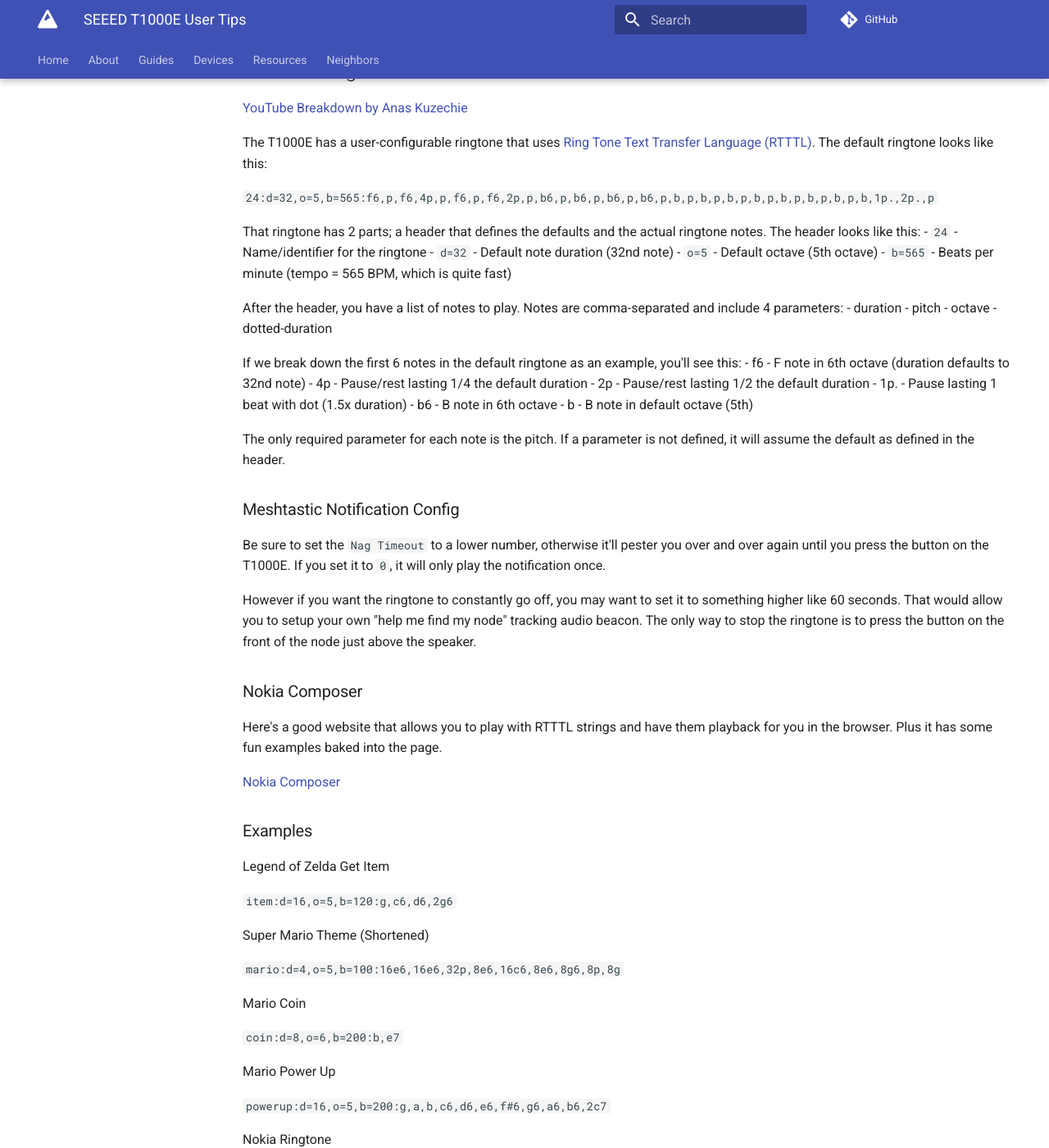
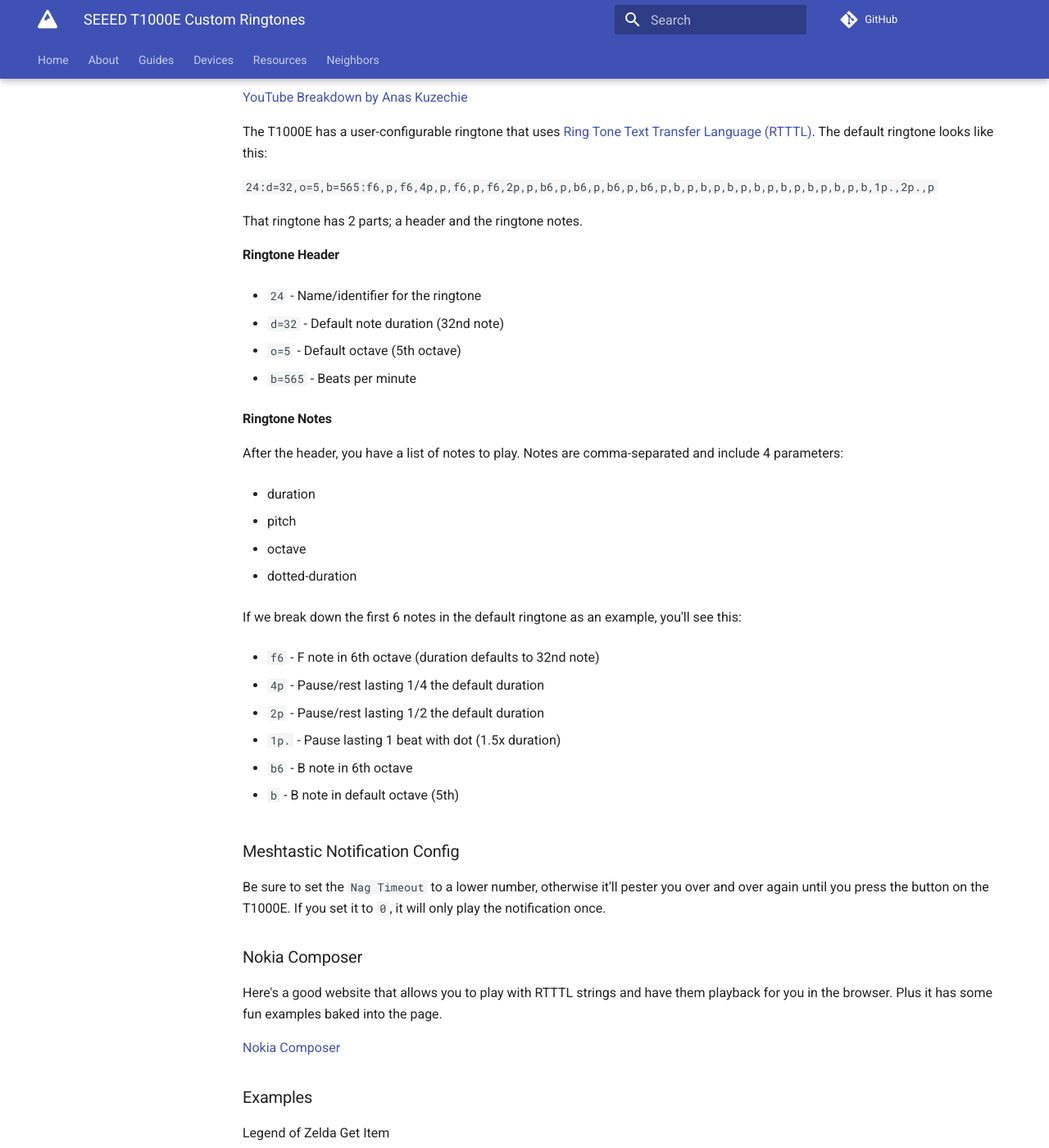
Before and after one commit to MtnMesh/mtnmesh.github.io, an MkDocs documentation site: the page built from docs/guides/t1000e.md, in a window 1280 px wide and 1400 px high, scrolled down 276 px. Shown: the whole window at 82% size. Built offline with MkDocs 1.6.1 and Material for MkDocs 9.7.7, drawn with Linux system fonts in a browser that asks for light colours; comment, search, counter and statistics services are not loaded; some of the changed text lies outside the part shown.

Commit message:
Update t1000e.md

```diff
--- a/docs/guides/t1000e.md
+++ b/docs/guides/t1000e.md
@@ -1,8 +1,8 @@
-# SEEED T1000E User Tips
+# SEEED T1000E Custom Ringtones
 
 The [SEEED T1000E](https://muzi.works/products/seeed-t1000e) is a high-performance tracker designed for Meshtastic, as small as a credit card, effortlessly fitting in your pocket or attaching to your assets. It embeds Semtech's LR1110 (Supports 863-928 MHz range), Nordic's nRF52840, and Mediatek's AG3335 GPS module, providing Meshtastic users with a high-precision, low-power positioning and communication solution.
 
-## Custom Ringtones
+### A Little Background on RTTTL
 
 [YouTube Breakdown by Anas Kuzechie](https://www.youtube.com/watch?v=lRLc0r5BBko)
 
@@ -10,36 +10,48 @@ The T1000E has a user-configurable ringtone that uses [Ring Tone Text Transfer L
 
 `24:d=32,o=5,b=565:f6,p,f6,4p,p,f6,p,f6,2p,p,b6,p,b6,p,b6,p,b6,p,b,p,b,p,b,p,b,p,b,p,b,p,b,p,b,1p.,2p.,p`
 
-That ringtone has 2 parts; a header that defines the defaults and the actual ringtone notes. The header looks like this:
+That ringtone has 2 parts; a header and the ringtone notes.
+
+#### Ringtone Header
+
 - `24` - Name/identifier for the ringtone
+
 - `d=32` - Default note duration (32nd note)
+
 - `o=5` - Default octave (5th octave)
-- `b=565` - Beats per minute (tempo = 565 BPM, which is quite fast)
+
+- `b=565` - Beats per minute
+
+#### Ringtone Notes
 
 After the header, you have a list of notes to play. Notes are comma-separated and include 4 parameters:
+
 - duration
+
 - pitch
+
 - octave
+
 - dotted-duration
 
 If we break down the first 6 notes in the default ringtone as an example, you'll see this:
-- f6 - F note in 6th octave (duration defaults to 32nd note)
-- 4p - Pause/rest lasting 1/4 the default duration
-- 2p - Pause/rest lasting 1/2 the default duration
-- 1p. - Pause lasting 1 beat with dot (1.5x duration)
-- b6 - B note in 6th octave
-- b - B note in default octave (5th)
 
-The only required parameter for each note is the pitch. If a parameter is not defined, it will assume the default as defined in the header.
+- `f6` - F note in 6th octave (duration defaults to 32nd note)
+
+- `4p` - Pause/rest lasting 1/4 the default duration
+
+- `2p` - Pause/rest lasting 1/2 the default duration
+
+- `1p.` - Pause lasting 1 beat with dot (1.5x duration)
+
+- `b6` - B note in 6th octave
+
+- `b` - B note in default octave (5th)
 
 ### Meshtastic Notification Config
-
 Be sure to set the `Nag Timeout` to a lower number, otherwise it'll pester you over and over again until you press the button on the T1000E. If you set it to `0`, it will only play the notification once.
 
-However if you want the ringtone to constantly go off, you may want to set it to something higher like 60 seconds. That would allow you to setup your own "help me find my node" tracking audio beacon. The only way to stop the ringtone is to press the button on the front of the node just above the speaker.
-
 ### Nokia Composer
-
 Here's a good website that allows you to play with RTTTL strings and have them playback for you in the browser. Plus it has some fun examples baked into the page.
 
 [Nokia Composer](https://eddmann.com/nokia-composer-web/)
@@ -48,24 +60,24 @@ Here's a good website that allows you to play with RTTTL strings and have them p
 
 Legend of Zelda Get Item
 
-`item:d=16,o=5,b=120:g,c6,d6,2g6`
+`24:d=16,o=5,b=120:g,c6,d6,2g6`
 
 Super Mario Theme (Shortened)
 
-`mario:d=4,o=5,b=100:16e6,16e6,32p,8e6,16c6,8e6,8g6,8p,8g`
+`24:d=4,o=5,b=100:16e6,16e6,32p,8e6,16c6,8e6,8g6,8p,8g`
 
 Mario Coin
 
-`coin:d=8,o=6,b=200:b,e7`
+`24:d=8,o=6,b=200:b,e7`
 
 Mario Power Up
 
-`powerup:d=16,o=5,b=200:g,a,b,c6,d6,e6,f#6,g6,a6,b6,2c7`
+`po24werup:d=16,o=5,b=200:g,a,b,c6,d6,e6,f#6,g6,a6,b6,2c7`
 
 Nokia Ringtone
 
-`nokia:d=4,o=5,b=180:8e6,8d6,f#,g#,8c#6,8b,d,e,8b,8a,c#,e,2a`
+`24:d=4,o=5,b=180:8e6,8d6,f#,g#,8c#6,8b,d,e,8b,8a,c#,e,2a`
 
 Morse Code CQ
 
-`cq:d=16,o=6,b=120:8c,p,c,p,8c,p,c,4p,8c,p,8c,p,c,p,8c,8p`
+`24:d=16,o=6,b=120:8c,p,c,p,8c,p,c,4p,8c,p,8c,p,c,p,8c,8p`
```
